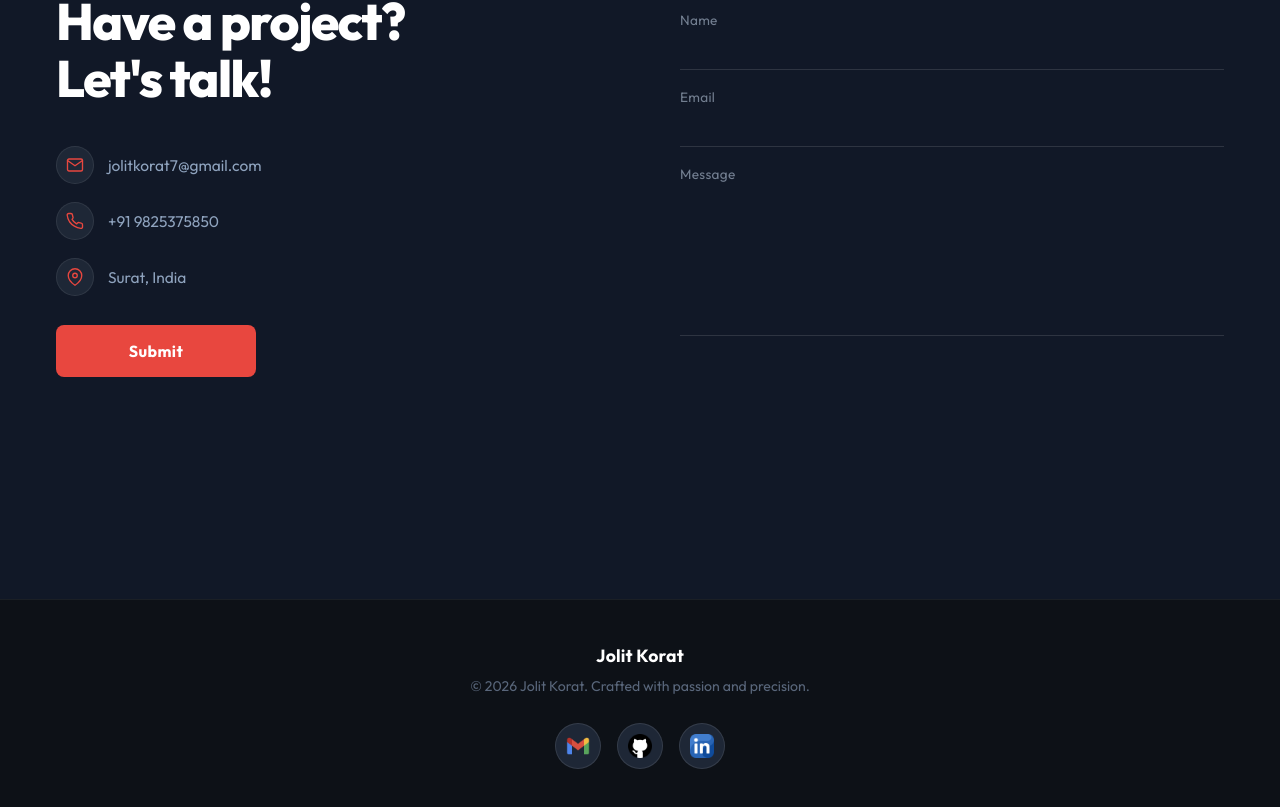
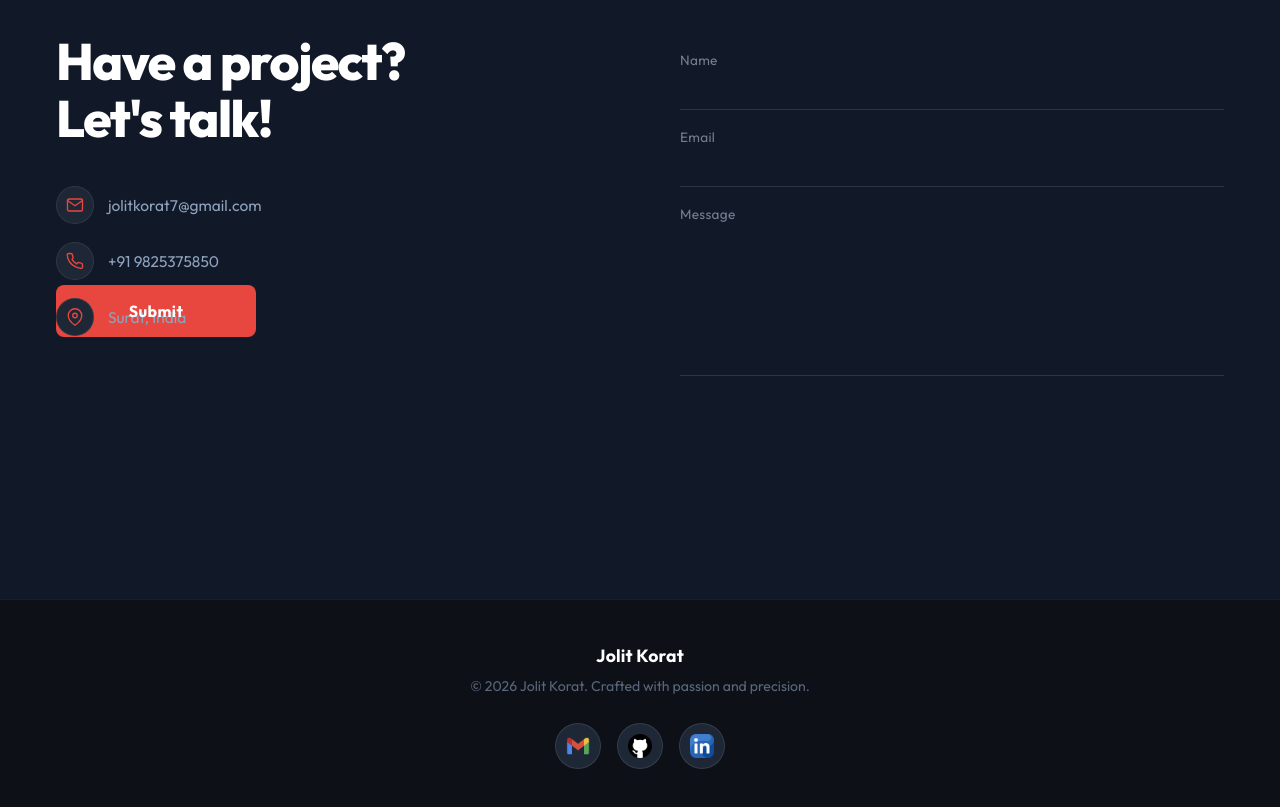
Before and after one commit to jolitkorat/portfolio, a React (Vite) app: page / in a window 1280 px wide. Shown: the part 3389-4196 px from the top of the page. Built offline with nearby package versions, Linux system fonts and the light colour scheme.

Commit message:
button change

```diff
--- a/src/components/Contacts.jsx
+++ b/src/components/Contacts.jsx
@@ -103,7 +103,13 @@ export default function Contacts() {
               <span>Surat, India</span>
             </div>
           </div>
-
+          <button
+          className="btn-primary"
+          onClick={handleSubmit}
+          disabled={status === "sending"}
+        >
+          {status === "sending" ? "Sending…" : "Submit"}
+        </button>
 
 
           {status === "ok" && (
@@ -154,13 +160,7 @@ export default function Contacts() {
             {errors.msg && <span className="field-error">{errors.msg}</span>}
           </div>
         </div>
-        <button
-          className="btn-primary"
-          onClick={handleSubmit}
-          disabled={status === "sending"}
-        >
-          {status === "sending" ? "Sending…" : "Submit"}
-        </button>
+
 
       </div>
     </section>
```
